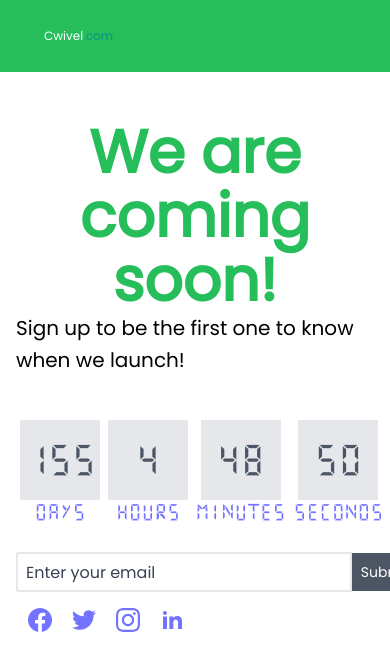
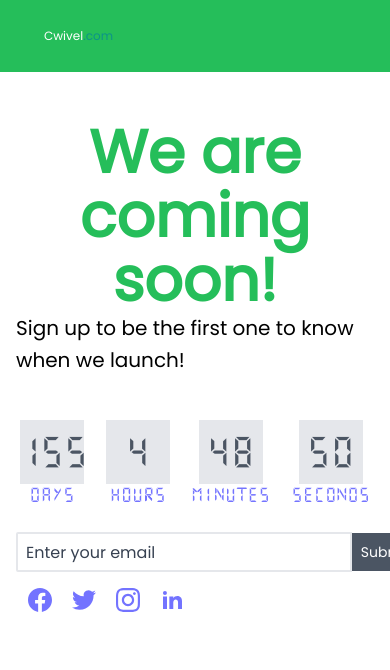
Before and after one commit to yusuf-ishaku/cwivel, a React (Vite) app: page / in a window 390 px wide. Shown: the top 670 px of the page. Built offline with nearby package versions, Linux system fonts and the light colour scheme; a web font is replaced by a local one.

Commit message:
responsive changes

```diff
--- a/src/assets/components/comingSoon.jsx
+++ b/src/assets/components/comingSoon.jsx
@@ -13,22 +13,23 @@ export const ComingSoon = () => {
           return <span>Hurray</span>;
         } else {
           // Render a countdown
-            return (<div className="flex flex-row justify-between mt-10 w-full sm:w-4/5 font-face-digi">
+            return (
+            <div className="flex flex-row items-center justify-between mt-10 w-full sm:w-4/5 font-face-digi">
                 <div className="flex-col flex items-center p-1">
-                    <div className="bg-gray-200 text-3xl w-20 sm:w-32 h-20 sm:h-32 flex sm:text-6xl flex-row items-center justify-center text-gray-600">{days}</div>
-                    <span>Days</span>
+                    <div className="bg-gray-200 text-3xl w-16 sm:w-32 h-16 sm:h-32 flex sm:text-6xl flex-row items-center justify-center text-gray-600">{days}</div>
+                    <span className="text-sm">Days</span>
                 </div>
                 <div className="flex-col flex items-center p-1">
-                    <div className="bg-gray-200 text-3xl w-20 sm:w-32 h-20 sm:h-32 flex sm:text-6xl flex-row items-center justify-center text-gray-600">{hours}</div>
-                    <span>Hours</span>
+                    <div className="bg-gray-200 text-3xl w-16 sm:w-32 h-16 sm:h-32 flex sm:text-6xl flex-row items-center justify-center text-gray-600">{hours}</div>
+                    <span className="text-sm">Hours</span>
                 </div>
                 <div className="flex-col flex items-center p-1">
-                    <div className="bg-gray-200 text-3xl w-20 sm:w-32 h-20 sm:h-32 flex sm:text-6xl flex-row items-center justify-center text-gray-600">{minutes}</div>
-                    <span>Minutes</span>
+                    <div className="bg-gray-200 text-3xl w-16 sm:w-32 h-16 sm:h-32 flex sm:text-6xl flex-row items-center justify-center text-gray-600">{minutes}</div>
+                    <span className="text-sm">Minutes</span>
                 </div>
                 <div className="flex-col flex items-center p-1">
-                    <div className="bg-gray-200 text-3xl w-20 sm:w-32 h-20 sm:h-32 flex sm:text-6xl flex-row items-center justify-center text-gray-600">{seconds}</div>
-                    <span>Seconds</span>
+                    <div className="bg-gray-200 text-3xl w-16 sm:w-32 h-16 sm:h-32 flex sm:text-6xl flex-row items-center justify-center text-gray-600">{seconds}</div>
+                    <span className="text-sm">Seconds</span>
                 </div>
             </div>);
         }
```
